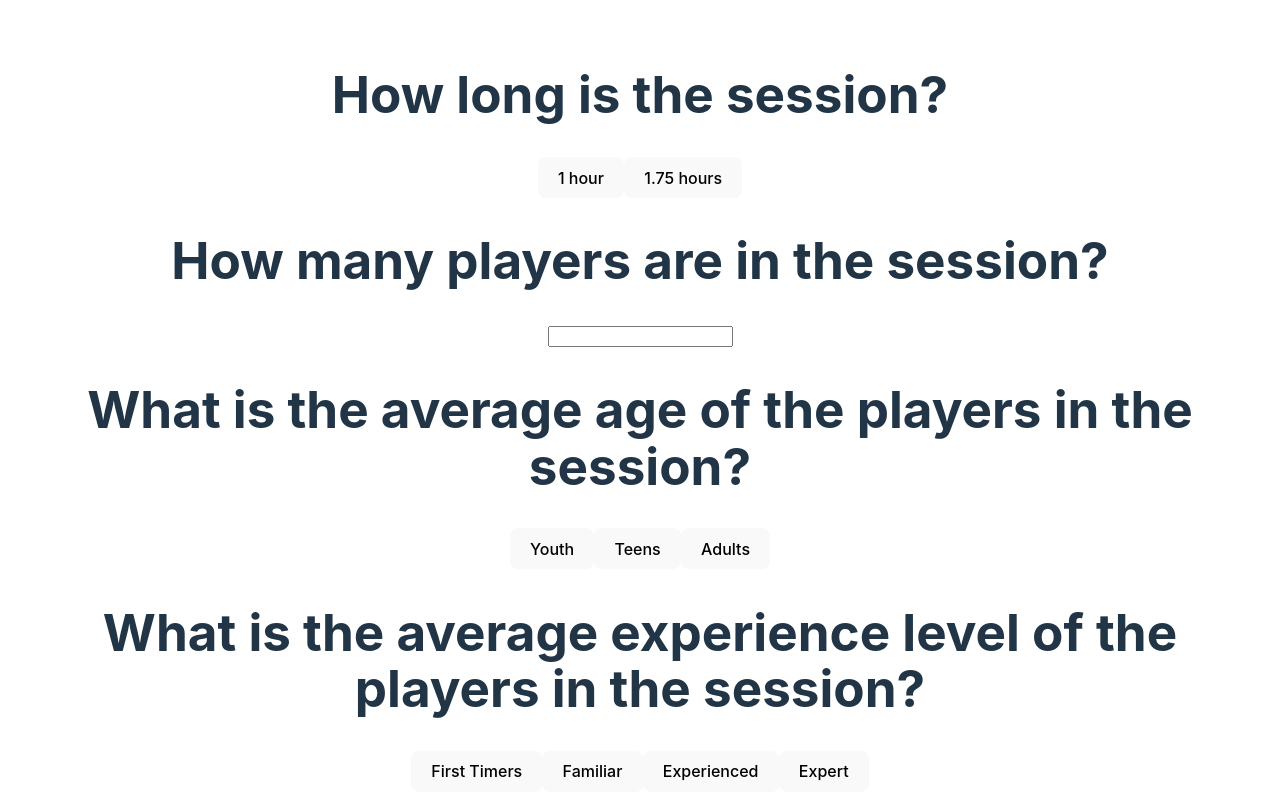
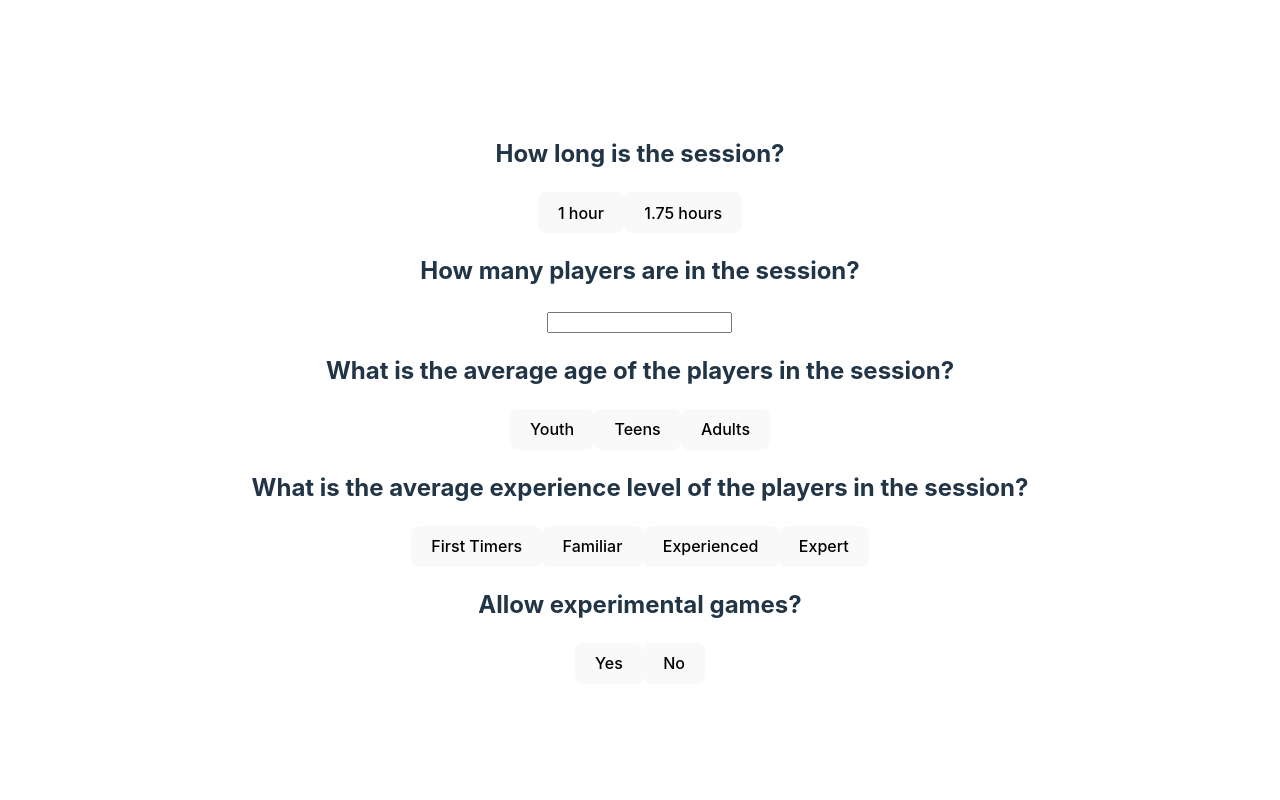
Before and after one commit to beans-squared/bh-companion-website, a React (Vite) app: page / in a window 1280 px wide. Shown: the top 800 px of the page. Built offline with nearby package versions, Linux system fonts and the light colour scheme.

Commit message:
Add more games and fix filtering

```diff
--- a/games.json
+++ b/games.json
@@ -205,5 +205,212 @@
 		"difficulty": "medium",
 		"idealPlayers": 30,
 		"experimental": true
+	},
+	{
+		"name": "Bomb Break-In",
+		"category": "bomb",
+		"timeLimit": 6,
+		"swapSides": true,
+		"difficulty": "medium",
+		"idealPlayers": 20,
+		"experimental": false
+	},
+	{
+		"name": "Battle of the Bulge",
+		"category": "control_points",
+		"timeLimit": 10,
+		"swapSides": false,
+		"difficulty": "medium",
+		"idealPlayers": 30,
+		"experimental": false
+	},
+	{
+		"name": "Secure the Crash Site",
+		"category": "control_points",
+		"timeLimit": 10,
+		"swapSides": false,
+		"difficulty": "medium",
+		"idealPlayers": 20,
+		"experimental": false
+	},
+	{
+		"name": "Money Plays",
+		"category": "hybrid",
+		"timeLimit": 10,
+		"swapSides": false,
+		"difficulty": "medium",
+		"idealPlayers": 10,
+		"experimental": false
+	},
+	{
+		"name": "Bank",
+		"category": "recovery",
+		"timeLimit": 6,
+		"swapSides": true,
+		"difficulty": "medium",
+		"idealPlayers": 30,
+		"experimental": false
+	},
+	{
+		"name": "Resupply",
+		"category": "recovery",
+		"timeLimit": 5,
+		"swapSides": false,
+		"difficulty": "medium",
+		"idealPlayers": 30,
+		"experimental": false
+	},
+	{
+		"name": "Resupply - Stealing Version",
+		"category": "recovery",
+		"timeLimit": 7,
+		"swapSides": false,
+		"difficulty": "low",
+		"idealPlayers": 30,
+		"experimental": false
+	},
+	{
+		"name": "Cops and Robbers",
+		"category": "hybrid",
+		"timeLimit": 3,
+		"swapSides": true,
+		"difficulty": "medium",
+		"idealPlayers": 30,
+		"experimental": false
+	},
+	{
+		"name": "Collison",
+		"category": "recovery",
+		"timeLimit": 4,
+		"swapSides": true,
+		"difficulty": "medium",
+		"idealPlayers": 20,
+		"experimental": false
+	},
+	{
+		"name": "Plant",
+		"category": "recovery",
+		"timeLimit": 4,
+		"swapSides": true,
+		"difficulty": "medium",
+		"idealPlayers": 30,
+		"experimental": false
+	},
+	{
+		"name": "Juggernaut Warlords",
+		"category": "hybrid",
+		"timeLimit": 5,
+		"swapSides": false,
+		"difficulty": "high",
+		"idealPlayers": 20,
+		"experimental": false
+	},
+	{
+		"name": "Get Down, Mr/Mrs President",
+		"category": "escort",
+		"timeLimit": 5,
+		"swapSides": true,
+		"difficulty": "low",
+		"idealPlayers": 30,
+		"experimental": false
+	},
+	{
+		"name": "Protect the VIP",
+		"category": "escort",
+		"timeLimit": 5,
+		"swapSides": true,
+		"difficulty": "low",
+		"idealPlayers": 30,
+		"experimental": false
+	},
+	{
+		"name": "Medivac (Alien Evac)",
+		"category": "extraction",
+		"timeLimit": 5,
+		"swapSides": true,
+		"difficulty": "high",
+		"idealPlayers": 30,
+		"experimental": false
+	},
+	{
+		"name": "Hacksaw Ridge",
+		"category": "extraction",
+		"timeLimit": 5,
+		"swapSides": true,
+		"difficulty": "medium",
+		"idealPlayers": 20,
+		"experimental": false
+	},
+	{
+		"name": "Riot",
+		"category": "hybrid",
+		"timeLimit": 4,
+		"swapSides": true,
+		"difficulty": "medium",
+		"idealPlayers": 30,
+		"experimental": false
+	},
+	{
+		"name": "Bombardment",
+		"category": "elimination",
+		"timeLimit": 5,
+		"swapSides": true,
+		"difficulty": "low",
+		"idealPlayers": 30,
+		"experimental": false
+	},
+	{
+		"name": "The Fugitive",
+		"category": "elimination",
+		"timeLimit": 4,
+		"swapSides": true,
+		"difficulty": "medium",
+		"idealPlayers": 30,
+		"experimental": false
+	},
+	{
+		"name": "Payload Tug of War",
+		"category": "escort",
+		"timeLimit": 5,
+		"swapSides": false,
+		"difficulty": "medium",
+		"idealPlayers": 30,
+		"experimental": false
+	},
+	{
+		"name": "Payload",
+		"category": "escort",
+		"timeLimit": 5,
+		"swapSides": true,
+		"difficulty": "medium",
+		"idealPlayers": 30,
+		"experimental": false
+	},
+	{
+		"name": "Mobile Attack Position (M.A.P.)",
+		"category": "escort",
+		"timeLimit": 8,
+		"swapSides": false,
+		"difficulty": "medium",
+		"idealPlayers": 30,
+		"experimental": false
+	},
+	{
+		"name": "Raptor Down",
+		"category": "hybrid",
+		"timeLimit": 6,
+		"swapSides": true,
+		"difficulty": "medium",
+		"idealPlayers": 30,
+		"experimental": false
+	},
+	{
+		"name": "Get to the Choppa",
+		"category": "extraction",
+		"timeLimit": 5,
+		"swapSides": true,
+		"difficulty": "medium",
+		"idealPlayers": 20,
+		"experimental": false
 	}
 ]
--- a/src/App.jsx
+++ b/src/App.jsx
@@ -50,7 +50,6 @@ export default function App() {
 		console.dir('Generated playlist', gameList);
 
 		setPlaylist(gameList);
-		console.log(playlist);
 	}
 
 	function chooseGames(
@@ -65,29 +64,30 @@ export default function App() {
 	) {
 		// Filter for remaining time in session
 		games = games.filter((game) => {
+			const INITIAL_BRIEFING_TIME = 4;
+			const SWAP_BRIEFING_TIME = 2;
+
+			const gameTime =
+				game.timeLimit +
+				(game.swapSides ? game.timeLimit + SWAP_BRIEFING_TIME : 0) +
+				INITIAL_BRIEFING_TIME;
 			// (Game's maximum time) + if the game swaps sides (game's maximum time + 2) + (4) for briefing time
-			return (
-				game.timeLimit + (game.swapSides ? game.timeLimit + 2 : 0) + 4 <
-				remainingMinutes
-			);
+			return gameTime < remainingMinutes;
 		});
-		console.log('Remaining time filter', games);
 
 		// Filter for experimental games
 		if (!allowExperimental) games = games.filter((game) => !game.experimental);
-		console.log('Experimental filter', games);
 
 		// Filter for number of players
-		// will take game's ideal player count and set min as ideal-10, min 2 and max as ideal+10, max 60
+		// will take game's ideal player count and set min as ideal-15, min 2 and max as ideal+15, max 60
 		games = games.filter((game) => {
-			let min = game.idealPlayers - 10;
+			let min = game.idealPlayers - 15;
 			if (min < 2) min = 2;
-			let max = game.idealPlayers + 10;
+			let max = game.idealPlayers + 15;
 			if (max > 60) max = 60;
 
 			return players >= min && players <= max;
 		});
-		console.log('Number of players filter', games);
 
 		// Filter for appropriate difficulty
 		// Youth = 0, Teens = 1, Adults = 2
@@ -96,15 +96,15 @@ export default function App() {
 		// 0-1 Low, 2-3 Medium, 4-5 Hard
 		games = games.filter((game) => {
 			const diffVal = age + experience;
+			console.log('Difficulty value for group:', diffVal);
 			if (diffVal === 0 || diffVal === 1) {
-				return game.difficulty !== 'low';
+				return game.difficulty === 'low';
 			} else if (diffVal === 2 || diffVal === 3) {
-				return game.difficulty !== 'medium';
+				return game.difficulty === 'low' || game.difficulty === 'medium';
 			} else {
-				return game.difficulty !== 'high';
+				return game.difficulty === 'medium' || game.difficulty === 'high';
 			}
 		});
-		console.log('Difficulty filter', games);
 
 		// Filter for duplicate categories
 		let filteredGames = games;
@@ -117,23 +117,14 @@ export default function App() {
 			chosenCategories = [];
 		}
 		games = filteredGames;
-		console.log('Duplicate category filter', games);
 
 		if (games.length === 0) return chosenGames;
 		const rand = Math.floor(Math.random() * games.length);
-		console.log('RAND', rand);
 		const selectedGame = games[rand];
-		console.log('Selected game:', selectedGame.name);
-		console.log('Chosen games:', chosenGames);
-
 		games = games.filter((game) => game.name !== selectedGame.name);
 
 		chosenGames.push(selectedGame);
 		chosenCategories.push(selectedGame.category);
-
-		console.log(
-			'--------------------------------------------------------------------------------'
-		);
 
 		return chooseGames(
 			remainingMinutes -
@@ -153,40 +144,63 @@ export default function App() {
 	return (
 		<div className="App">
 			<div>
-				<h1>How long is the session?</h1>
-				{sessionLength ? <h2>Selected: {sessionLength}</h2> : <></>}
+				<h2>How long is the session?</h2>
+				{sessionLength ? (
+					<h3>Selected: {sessionLength === 1 ? `1 hour` : `1.75 hours`}</h3>
+				) : (
+					<></>
+				)}
 				<button onClick={() => setSessionLength(1)}>1 hour</button>
 				<button onClick={() => setSessionLength(1.75)}>1.75 hours</button>
 			</div>
 			<div>
-				<h1>How many players are in the session?</h1>
-				{players ? <h2>Entered: {players} players</h2> : <></>}
+				<h2>How many players are in the session?</h2>
+				{players ? <h3>Entered: {players} players</h3> : <></>}
 				<input
 					type="number"
 					onChange={(event) => setPlayers(event.target.valueAsNumber)}
 				/>
 			</div>
 			<div>
-				<h1>What is the average age of the players in the session?</h1>
-				{age !== null ? <h2>Selected: {age}</h2> : <></>}
+				<h2>What is the average age of the players in the session?</h2>
+				{age !== null ? (
+					<h3>
+						Selected: {age === 0 ? 'Youth' : age === 1 ? 'Teens' : 'Adults'}
+					</h3>
+				) : (
+					<></>
+				)}
 				<button onClick={() => setAge(0)}>Youth</button>
 				<button onClick={() => setAge(1)}>Teens</button>
 				<button onClick={() => setAge(2)}>Adults</button>
 			</div>
 			<div>
-				<h1>
+				<h2>
 					What is the average experience level of the players in the session?
-				</h1>
-				{experience !== null ? <h2>Selected: {experience}</h2> : <></>}
+				</h2>
+				{experience !== null ? (
+					<h3>
+						Selected:{' '}
+						{experience === 0
+							? 'First Timers'
+							: experience === 1
+							? 'Familiar'
+							: experience === 2
+							? 'Experienced'
+							: 'Expert'}
+					</h3>
+				) : (
+					<></>
+				)}
 				<button onClick={() => setExperience(0)}>First Timers</button>
 				<button onClick={() => setExperience(1)}>Familiar</button>
 				<button onClick={() => setExperience(2)}>Experienced</button>
 				<button onClick={() => setExperience(3)}>Expert</button>
 			</div>
 			<div>
-				<h1>Allow experimental games?</h1>
+				<h2>Allow experimental games?</h2>
 				{allowExperimental !== null ? (
-					<h2>Selected: {allowExperimental}</h2>
+					<h3>Selected: {allowExperimental ? 'Yes' : 'No'}</h3>
 				) : (
 					<></>
 				)}
```
